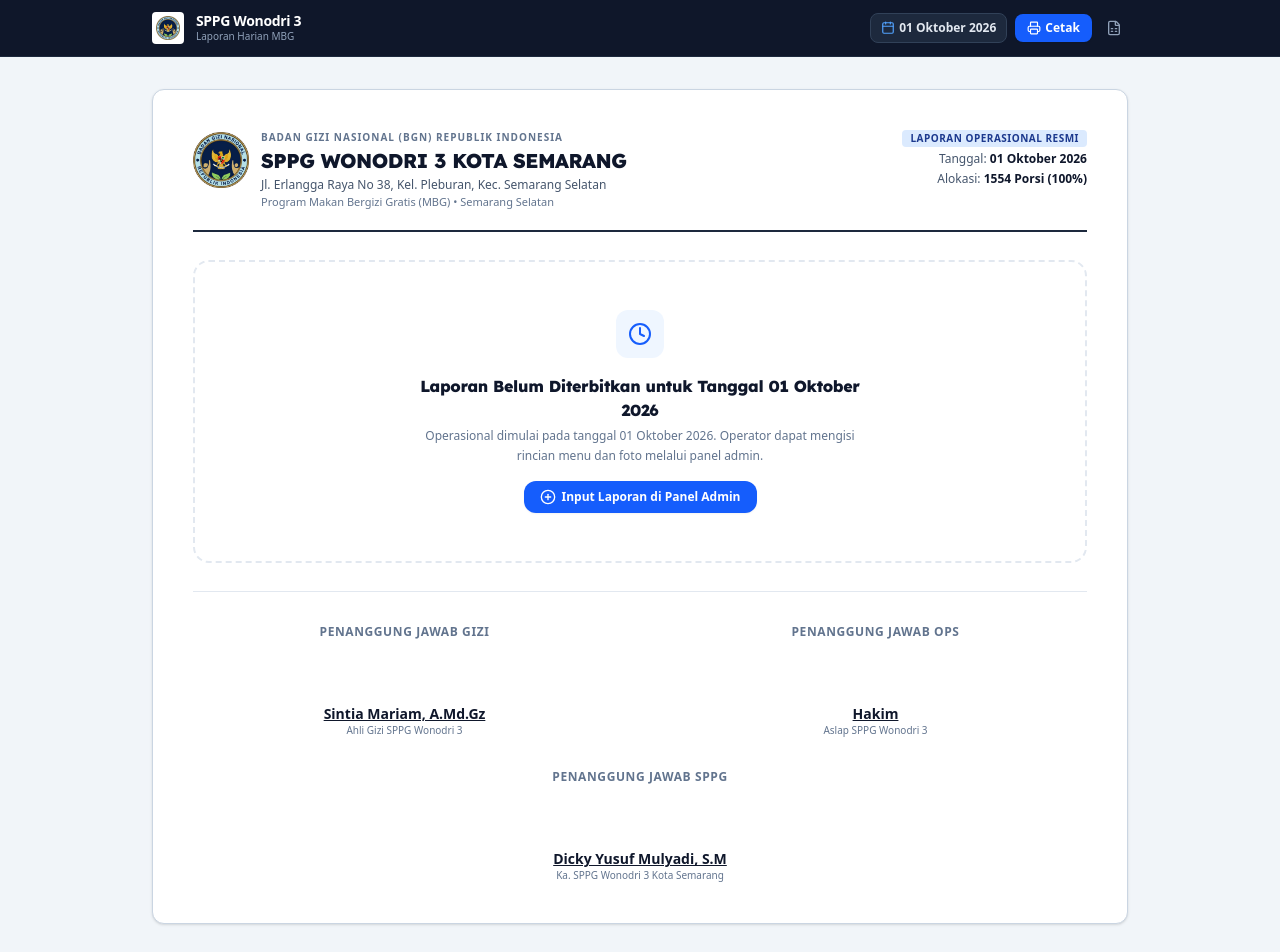
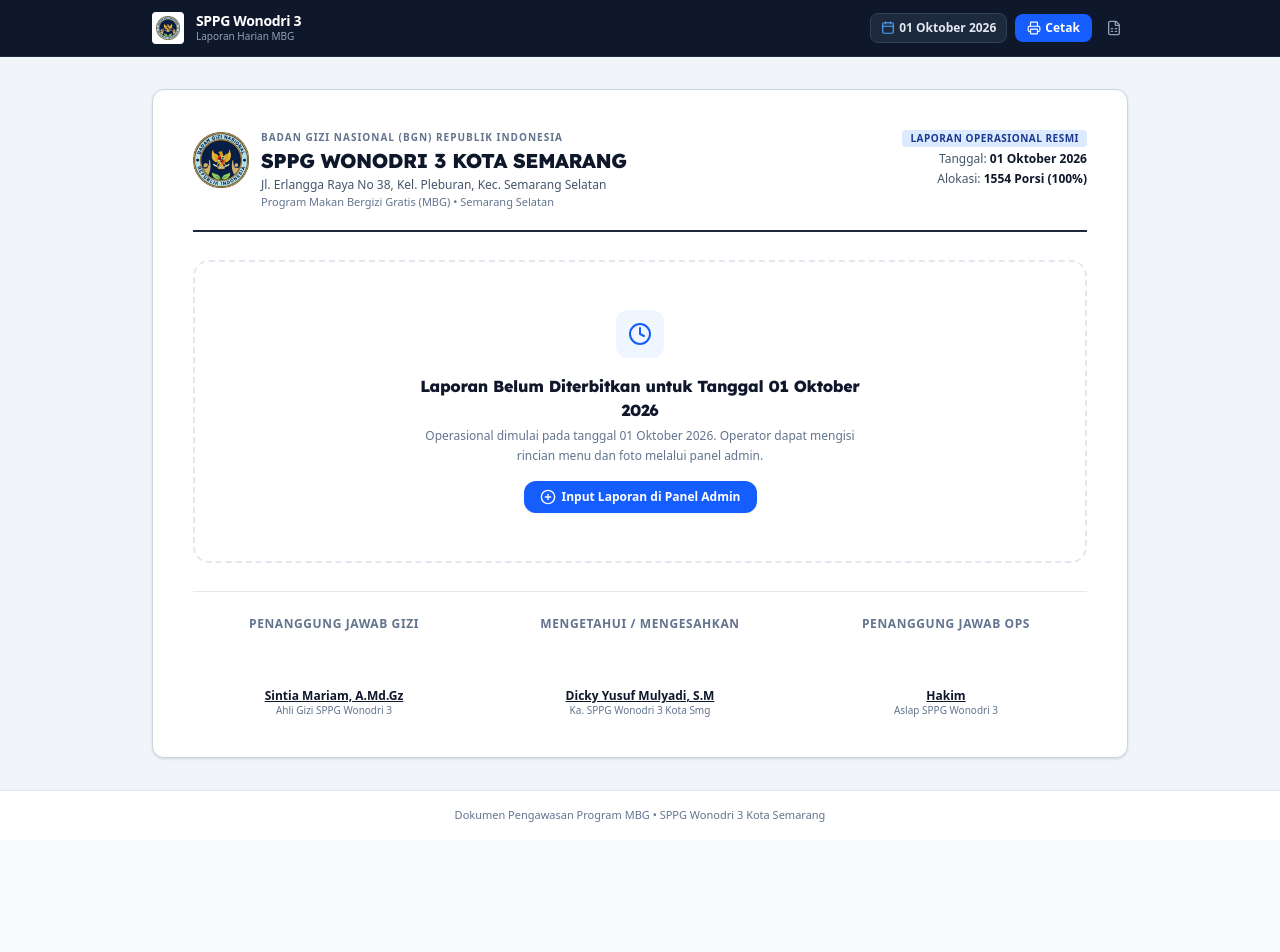
Before and after one commit to cilokesteh/arsip-operasional-sppg-wonodri3, a Next.js app: page / in a window 1280 px wide. Shown: the top 952 px of the page. After the commit the page ends 840 px from the top, so only its background shows below. Built offline with nearby package versions, Linux system fonts and the light colour scheme.

Commit message:
fix(print): compact 3-column sign-off block and apply strict print CSS rules to avoid signature page overflow

```diff
--- a/app/globals.css
+++ b/app/globals.css
@@ -19,12 +19,20 @@
   }
 }
 
-/* Formal Document Layout & Print Styling */
+/* Formal Document Layout & Strict Print Optimization (Anti-Page-Spill) */
 @media print {
-  body {
+  @page {
+    size: auto;
+    margin: 10mm 12mm 10mm 12mm;
+  }
+
+  html, body {
     background-color: #ffffff !important;
     color: #000000 !important;
-    font-size: 10pt !important;
+    font-size: 8.5pt !important;
+    line-height: 1.25 !important;
+    margin: 0 !important;
+    padding: 0 !important;
   }
 
   .no-print {
@@ -35,11 +43,33 @@
     border: none !important;
     box-shadow: none !important;
     padding: 0 !important;
+    margin: 0 !important;
     max-width: 100% !important;
     width: 100% !important;
   }
 
-  .page-break-after {
-    page-break-after: always;
+  /* Cegah section dan tabel terpotong sembarangan */
+  section, table, tr {
+    break-inside: avoid !important;
+    page-break-inside: avoid !important;
+  }
+
+  /* Blok Tanda Tangan Wajib Satu Kesatuan (Anti Tercecer Sendirian di Halaman Baru) */
+  .sign-off-block {
+    break-inside: avoid !important;
+    page-break-inside: avoid !important;
+    margin-top: 1rem !important;
+    padding-top: 0.75rem !important;
+  }
+
+  /* Optimasi Gambar Cetak */
+  img {
+    max-height: 100px !important;
+    object-fit: cover !important;
+  }
+
+  /* Ruang Tanda Tangan Ringkas */
+  .sign-space {
+    height: 38px !important;
   }
 }
--- a/app/page.tsx
+++ b/app/page.tsx
@@ -513,43 +513,43 @@
           )}
 
           {/* TANDA TANGAN / PENGESAHAN DOKUMEN RESMI SESUAI HIERARKI DENGAN NAMA PEJABAT */}
-          <div className="pt-6 sm:pt-8 border-t border-slate-200 space-y-6 text-center text-xs text-slate-700">
-            {/* Baris Atas: Penanggung Jawab Gizi Sejajar dengan Penanggung Jawab Ops */}
-            <div className="grid grid-cols-2 gap-4 sm:gap-12">
-              <div className="p-3 sm:p-0 rounded-lg bg-slate-50 sm:bg-transparent border sm:border-0 border-slate-200">
-                <p className="font-bold text-slate-500 text-[11px] sm:text-xs uppercase tracking-wider">
+          <div className="sign-off-block pt-4 sm:pt-6 border-t border-slate-200 text-center text-xs text-slate-700">
+            {/* Tata Letak 3 Pejabat Sejajar Ringkas Saat Cetak */}
+            <div className="grid grid-cols-3 gap-2 sm:gap-6 items-start">
+              {/* 1. Gizi */}
+              <div className="p-2 sm:p-0 rounded-lg bg-slate-50 sm:bg-transparent border sm:border-0 border-slate-200">
+                <p className="font-bold text-slate-500 text-[10px] sm:text-xs uppercase tracking-wider">
                   Penanggung Jawab Gizi
                 </p>
-                <div className="h-12 sm:h-16" />
-                <p className="font-black text-slate-900 underline text-xs sm:text-sm">
+                <div className="h-10 sm:h-14 sign-space" />
+                <p className="font-black text-slate-900 underline text-xs">
                   Sintia Mariam, A.Md.Gz
                 </p>
-                <p className="text-[10px] text-slate-500 font-medium">Ahli Gizi SPPG Wonodri 3</p>
+                <p className="text-[9px] sm:text-[10px] text-slate-500 font-medium">Ahli Gizi SPPG Wonodri 3</p>
               </div>
 
-              <div className="p-3 sm:p-0 rounded-lg bg-slate-50 sm:bg-transparent border sm:border-0 border-slate-200">
-                <p className="font-bold text-slate-500 text-[11px] sm:text-xs uppercase tracking-wider">
+              {/* 2. Ka. SPPG (Pusat / Tengah) */}
+              <div className="p-2 sm:p-0 rounded-lg bg-slate-50 sm:bg-transparent border sm:border-0 border-slate-200">
+                <p className="font-bold text-slate-500 text-[10px] sm:text-xs uppercase tracking-wider">
+                  Mengetahui / Mengesahkan
+                </p>
+                <div className="h-10 sm:h-14 sign-space" />
+                <p className="font-black text-slate-900 underline text-xs">
+                  Dicky Yusuf Mulyadi, S.M
+                </p>
+                <p className="text-[9px] sm:text-[10px] text-slate-500 font-medium">Ka. SPPG Wonodri 3 Kota Smg</p>
+              </div>
+
+              {/* 3. Ops */}
+              <div className="p-2 sm:p-0 rounded-lg bg-slate-50 sm:bg-transparent border sm:border-0 border-slate-200">
+                <p className="font-bold text-slate-500 text-[10px] sm:text-xs uppercase tracking-wider">
                   Penanggung Jawab Ops
                 </p>
-                <div className="h-12 sm:h-16" />
-                <p className="font-black text-slate-900 underline text-xs sm:text-sm">
+                <div className="h-10 sm:h-14 sign-space" />
+                <p className="font-black text-slate-900 underline text-xs">
                   Hakim
                 </p>
-                <p className="text-[10px] text-slate-500 font-medium">Aslap SPPG Wonodri 3</p>
-              </div>
-            </div>
-
-            {/* Baris Bawah: Penanggung Jawab SPPG (Ka. SPPG) di Tengah Sebagai Pengesah Utama */}
-            <div className="pt-2 flex justify-center">
-              <div className="p-3 sm:p-0 rounded-lg bg-slate-50 sm:bg-transparent border sm:border-0 border-slate-200 max-w-sm w-full text-center">
-                <p className="font-bold text-slate-500 text-[11px] sm:text-xs uppercase tracking-wider">
-                  Penanggung Jawab SPPG
-                </p>
-                <div className="h-12 sm:h-16" />
-                <p className="font-black text-slate-900 underline text-xs sm:text-sm">
-                  Dicky Yusuf Mulyadi, S.M
-                </p>
-                <p className="text-[10px] text-slate-500 font-medium">Ka. SPPG Wonodri 3 Kota Semarang</p>
+                <p className="text-[9px] sm:text-[10px] text-slate-500 font-medium">Aslap SPPG Wonodri 3</p>
               </div>
             </div>
           </div>
```
